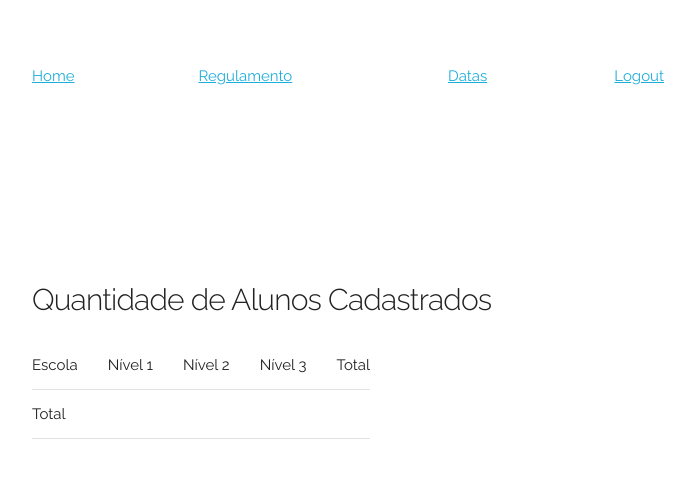
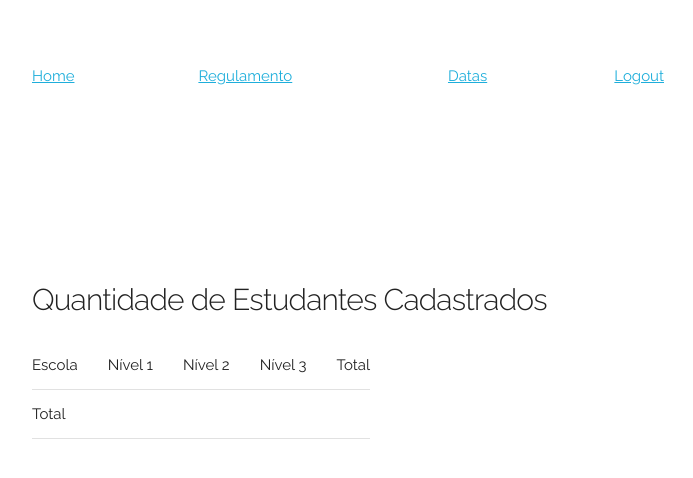
Before and after one commit to mpbsd/schism, a Flask app: template omeg/user/templates/students_extract.html in a window 1280 px wide. Shown: the top 478 px of the page, without its empty margins (128-821 px from the left). Run offline with Flask 3, Linux system fonts and the light colour scheme; the template is opened without the code that fills it, so the values that code supplies are empty.

Commit message:
format code
Next, we're going to work on the database models

```diff
--- a/omeg/user/templates/students_extract.html
+++ b/omeg/user/templates/students_extract.html
@@ -59,7 +59,7 @@
       <div class="row">
         <div class="ten columns" style="margin-top: 20%">
           <h4>
-            Quantidade de Alunos Cadastrados
+            Quantidade de Estudantes Cadastrados
           </h4>
           <table id="Estudantes">
             <thead>
```
Also changed, not shown: omeg/user/routes.py (+5 -2 lines), omeg/data/sqlite.db.
